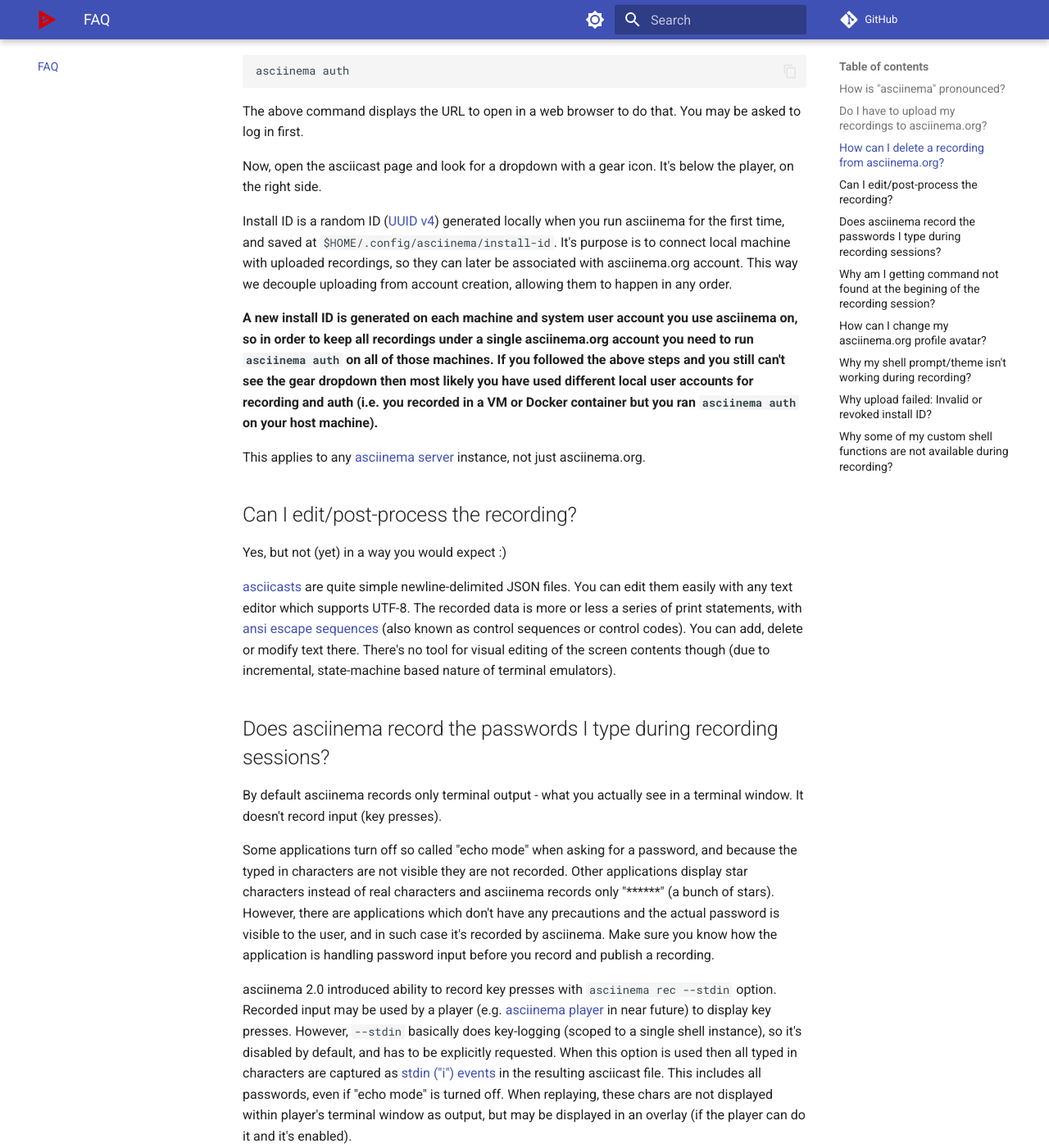
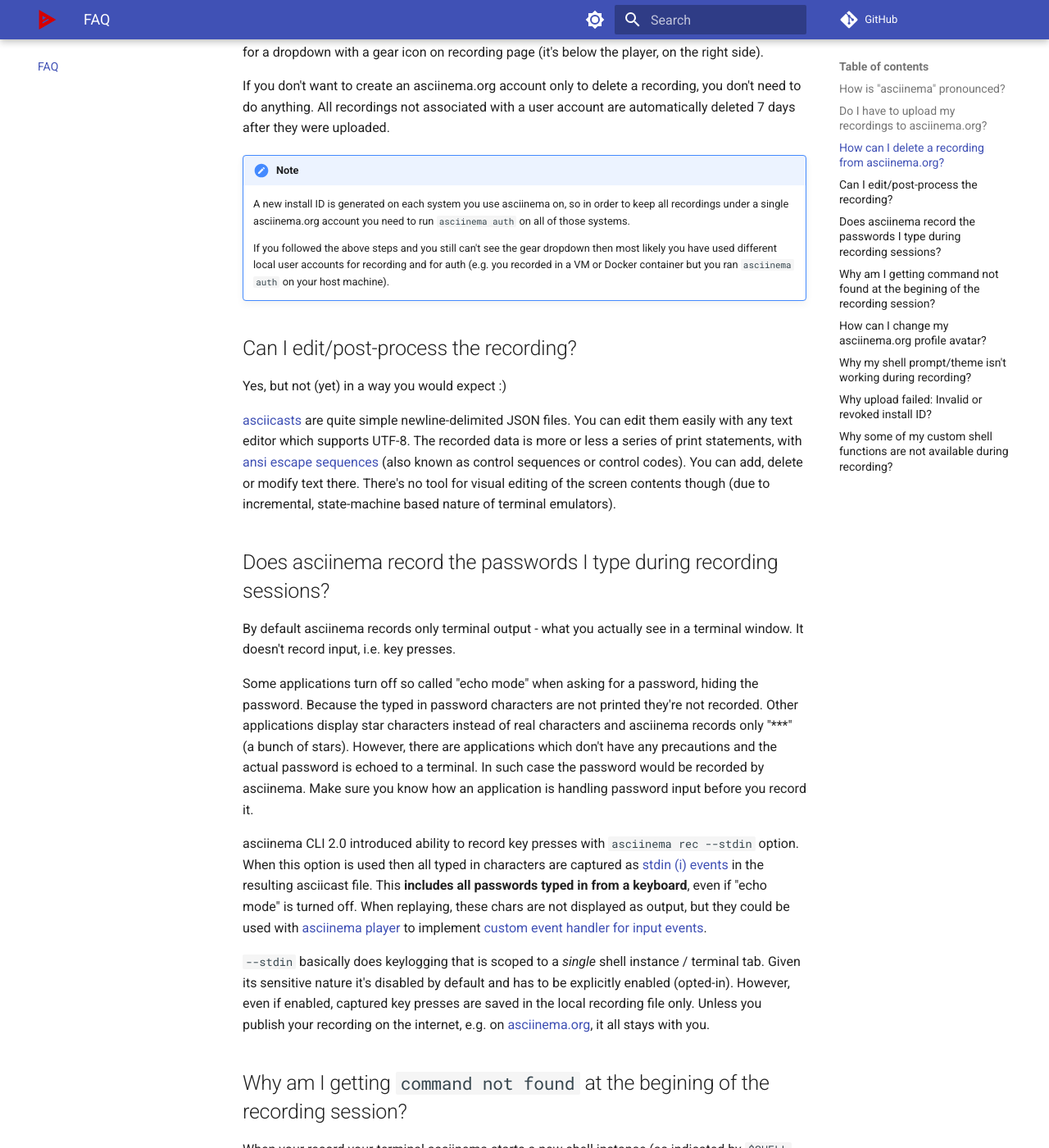
Before and after one commit to ofek/asciinema.github.io, an MkDocs documentation site: the page built from docs/faq.md, in a window 1280 px wide and 1400 px high, scrolled down 1555 px. Shown: the whole window at 82% size. Built offline with MkDocs 1.6.1 and Material for MkDocs 9.7.7, drawn with Linux system fonts in a browser that asks for light colours; comment, search, counter and statistics services are not loaded; some of the changed text lies outside the part shown.

Commit message:
Update FAQ

````diff
--- a/docs/faq.md
+++ b/docs/faq.md
@@ -71,25 +71,26 @@
 
 ## How can I delete a recording from asciinema.org?
 
-If you want to manage your recordings (change title/theme, delete) on
-asciinema.org you need to link your "install ID" with asciinema.org user
-account by running:
+In order to be able to delete a recording you first need to associate it with an
+asciinema.org user account. You can do that by using [asciinema
+auth](../manual/cli/usage/#asciinema-auth) command. Once you complete this step
+look for a dropdown with a gear icon on recording page (it's below the player,
+on the right side).
 
-```
-asciinema auth
-```
+If you don't want to create an asciinema.org account only to delete a recording,
+you don't need to do anything. All recordings not associated with a user account
+are automatically deleted 7 days after they were uploaded.
 
-The above command displays the URL to open in a web browser to do that. You may
-be asked to log in first.
+!!! note
 
-Now, open the asciicast page and look for a dropdown with a gear icon. It's
-below the player, on the right side.
+    A new install ID is generated on each system you use asciinema on, so in
+    order to keep all recordings under a single asciinema.org account you need
+    to run `asciinema auth` on all of those systems.
 
-Install ID is a random ID ([UUID v4](https://en.wikipedia.org/wiki/Universally_unique_identifier)) generated locally when you run asciinema for the first time, and saved at `$HOME/.config/asciinema/install-id`. It's purpose is to connect local machine with uploaded recordings, so they can later be associated with asciinema.org account. This way we decouple uploading from account creation, allowing them to happen in any order.
-
-**A new install ID is generated on each machine and system user account you use asciinema on, so in order to keep all recordings under a single asciinema.org account you need to run `asciinema auth` on all of those machines. If you followed the above steps and you still can't see the gear dropdown then most likely you have used different local user accounts for recording and auth (i.e. you recorded in a VM or Docker container but you ran `asciinema auth` on your host machine).**
-
-This applies to any [asciinema server](../manual/server/) instance, not just asciinema.org.
+    If you followed the above steps and you still can't see the gear dropdown
+    then most likely you have used different local user accounts for recording
+    and for auth (e.g. you recorded in a VM or Docker container but you ran
+    `asciinema auth` on your host machine).
 
 ## Can I edit/post-process the recording?
 
@@ -106,27 +107,33 @@
 ## Does asciinema record the passwords I type during recording sessions?
 
 By default asciinema records only terminal output - what you actually see in a
-terminal window. It doesn't record input (key presses).
+terminal window. It doesn't record input, i.e. key presses.
 
-Some applications turn off so called "echo mode" when asking for a password, and
-because the typed in characters are not visible they are not recorded. Other
-applications display star characters instead of real characters and asciinema
-records only "******" (a bunch of stars). However, there are applications which
-don't have any precautions and the actual password is visible to the user, and
-in such case it's recorded by asciinema. Make sure you know how the application
-is handling password input before you record and publish a recording.
+Some applications turn off so called "echo mode" when asking for a password,
+hiding the password.  Because the typed in password characters are not printed
+they're not recorded. Other applications display star characters instead of real
+characters and asciinema records only "\*\*\*" (a bunch of stars). However,
+there are applications which don't have any precautions and the actual password
+is echoed to a terminal. In such case the password would be recorded by
+asciinema. Make sure you know how an application is handling password input
+before you record it.
 
-asciinema 2.0 introduced ability to record key presses with `asciinema rec
---stdin` option. Recorded input may be used by a player (e.g. [asciinema
-player](../manual/player/) in near future) to display key presses. However,
-`--stdin` basically does key-logging (scoped to a single shell instance), so
-it's disabled by default, and has to be explicitly requested. When this option
-is used then all typed in characters are captured as [stdin ("i")
-events](../manual/asciicast/#i---data-read-from-stdin) in the resulting
-asciicast file. This includes all passwords, even if "echo mode" is turned off.
-When replaying, these chars are not displayed within player's terminal window as
-output, but may be displayed in an overlay (if the player can do it and it's
-enabled).
+asciinema CLI 2.0 introduced ability to record key presses with `asciinema rec
+--stdin` option. When this option is used then all typed in characters are
+captured as [stdin (i)
+events](../manual/asciicast/v2/#i-input-data-read-from-a-terminal) in the
+resulting asciicast file. This __includes all passwords typed in from a
+keyboard__, even if "echo mode" is turned off. When replaying, these chars are
+not displayed as output, but they could be used with [asciinema
+player](../manual/player/) to implement [custom event handler for input
+events](../manual/player/api/#input-event).
+
+`--stdin` basically does keylogging that is scoped to a _single_ shell instance
+/ terminal tab. Given its sensitive nature it's disabled by default and has to
+be explicitly enabled (opted-in). However, even if enabled, captured key presses
+are saved in the local recording file only. Unless you publish your recording on
+the internet, e.g. on [asciinema.org](https://asciinema.org), it all stays with
+you.
 
 ## Why am I getting `command not found` at the begining of the recording session?
 
@@ -176,10 +183,10 @@
 
 To re-enable uploads from this machine do this:
 
-1. remove install ID file `~/.config/asciinema/install-id` (also check `~/.asciinema/install-id`)
+1. remove the install ID file `~/.config/asciinema/install-id` (also check `~/.asciinema/install-id`)
 2. [login](https://asciinema.org/login/new) to your asciinema.org account
 3. run `asciinema auth` - this will generate new local install ID
-4. open the printed URL - this will link your new install ID to your account
+4. open the printed URL - this will re-authenticate your system with you asciinema.org account
 
 ## Why some of my custom shell functions are not available during recording?
 
````
